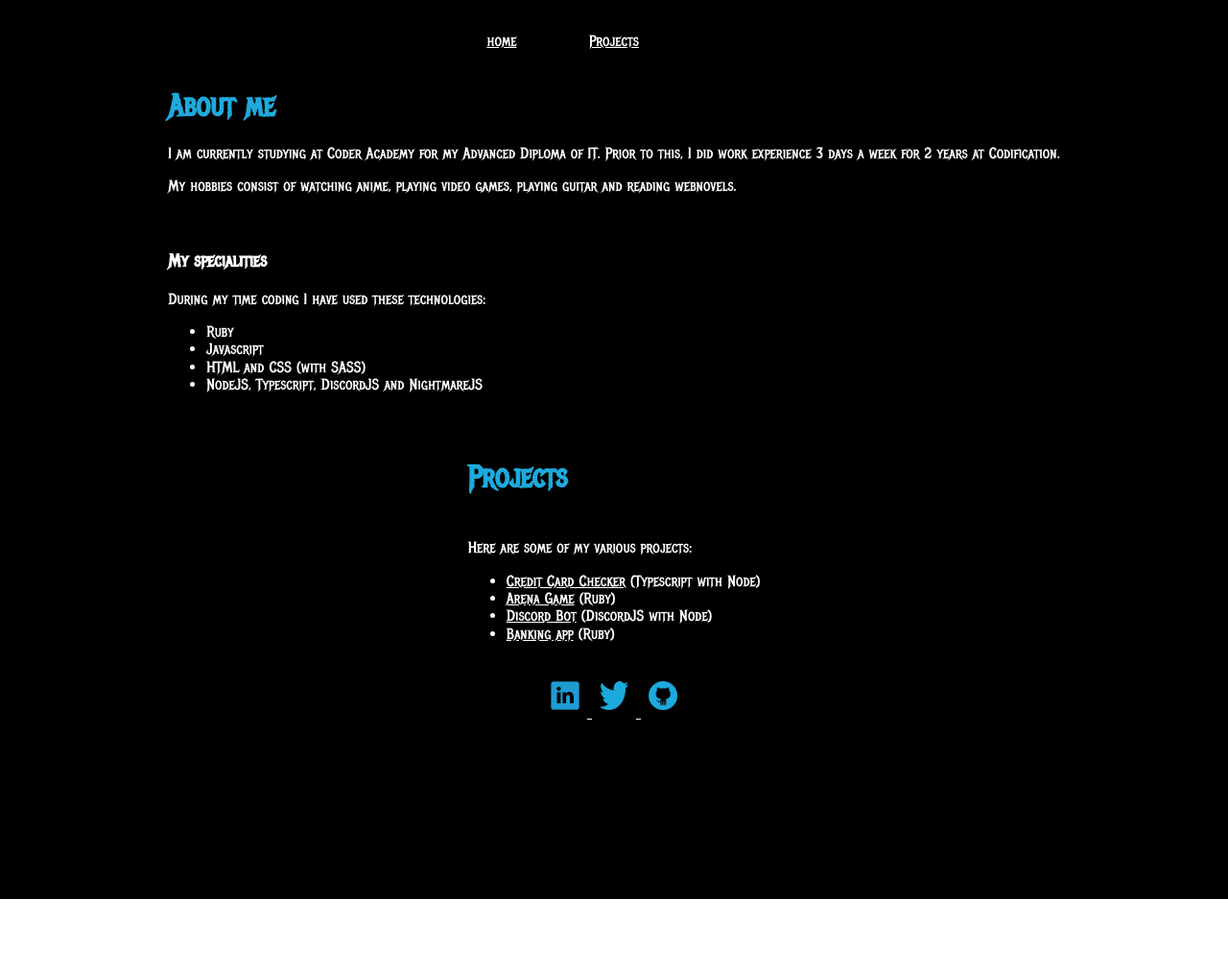
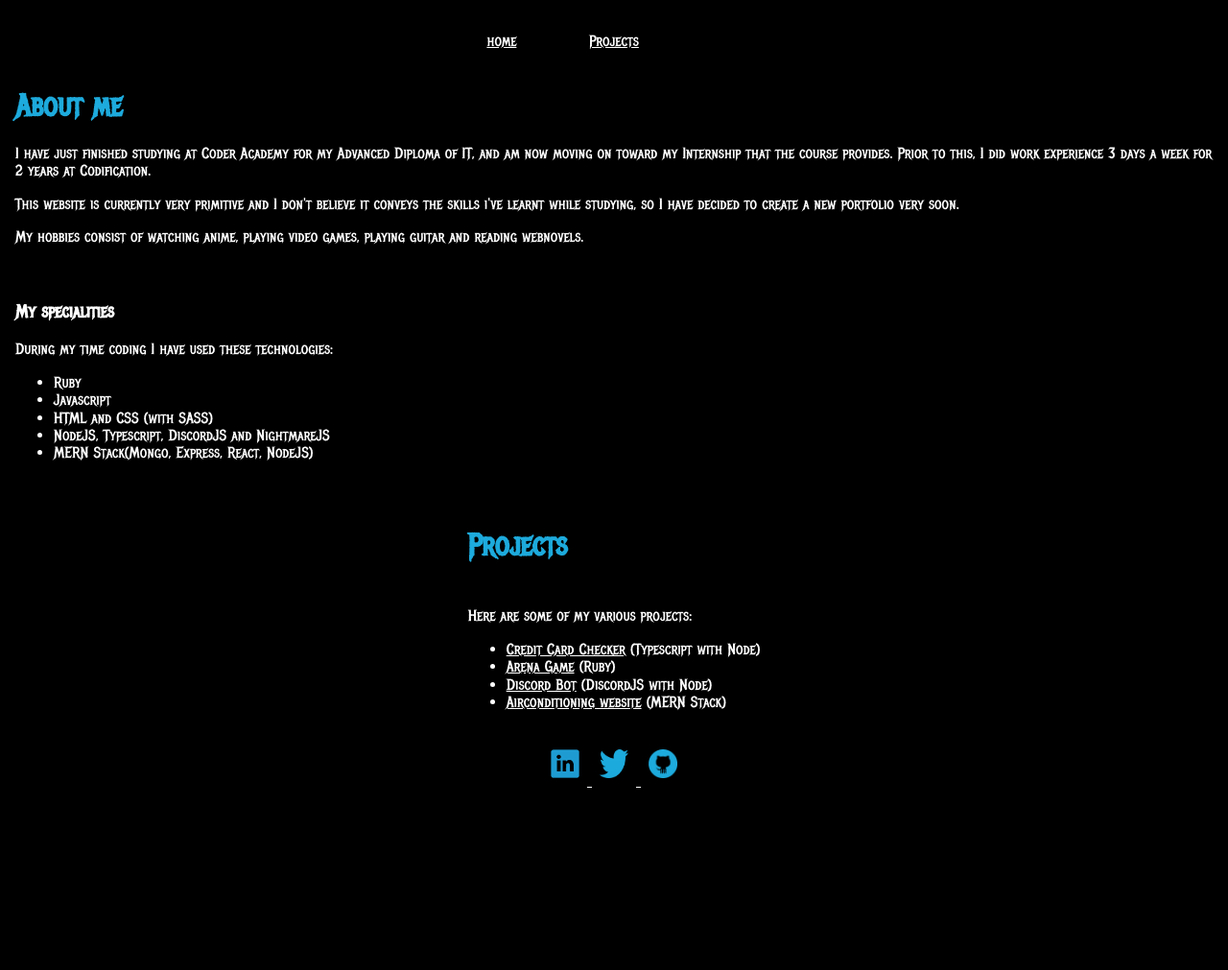
Before and after one commit to Goste64/goste64.github.io, a plain HTML site: page index.html in a window 1280 px wide. Shown: the whole page at 96% size. Before the commit the page ends 937 px from the top, so only its background shows below. Drawn offline with nearby package versions, Linux system fonts and the light colour scheme.

Commit message:
Updated website and fixed some small issues

```diff
--- a/index.html
+++ b/index.html
@@ -25,8 +25,12 @@
     				<section class="maintext" id="main-primary">
 					<h1>About me</h1>
 					<p>
-                        I am currently studying at Coder Academy for my Advanced Diploma of IT.
-                        Prior to this, I did work experience 3 days a week for 2 years at Codification.
+						I have just finished studying at Coder Academy for my Advanced Diploma of IT,
+						and am now moving on toward my Internship that the course provides.
+						Prior to this, I did work experience 3 days a week for 2 years at Codification.
+					</p>
+					<p>
+						This website is currently very primitive and I don't believe it conveys the skills i've learnt while studying, so I have decided to create a new portfolio very soon.
 					</p>
 					<p>
 						My hobbies consist of watching anime, playing video games, playing guitar and reading webnovels.
@@ -42,6 +46,7 @@
 						<li>Javascript</li>
 						<li>HTML and CSS (with SASS)</li>
 						<li>NodeJS, Typescript, DiscordJS and NightmareJS</li>
+						<li>MERN Stack(Mongo, Express, React, NodeJS)</li>
 					</ul>
 				</section>
 			</section>
@@ -56,16 +61,16 @@
 						<li><a href="https://github.com/Goste64/creditcard-checker">Credit Card Checker</a> (Typescript with Node)</li>
 						<li><a href="https://github.com/BoooTv/ruby-arena-game">Arena Game</a> (Ruby)</li>
 						<li><a href="https://github.com/Goste64/gosteBOT">Discord Bot</a> (DiscordJS with Node)</li>
-						<li><a href="https://css-tricks.com/snippets/css/a-guide-to-flexbox/">Banking app</a> (Ruby)</li>
+						<li><a href="https://clever-edison-7c0551.netlify.com/">Airconditioning website</a> (MERN Stack)</li>
 					</ul>
 				</section>
 			</section>
 
 			<footer id="footer">
-				<a id="linkedin" href="">
+				<a id="linkedin" href="https://www.linkedin.com/in/aidan-hamilton-a9634a170/">
                     <img src="../docs/images/linkedin_96.png" alt="linked in"/>
             </a>
-				<a id="twitter" href="https://twitter.com/AutismLordGoste">
+				<a id="twitter" href="https://twitter.com/">
                     <img src="../docs/images/twitter_100.png" alt="twitter"/>
                 </a>
                 <a id="github" href="https://github.com/Goste64">
--- a/src/styles/partials/_page.scss
+++ b/src/styles/partials/_page.scss
@@ -1,5 +1,10 @@
 nav {
 	@include space();
+}
+
+html, body {
+	margin: 0;
+	height: 100%;
 }
 
 #main-nav {
```
Also changed, not shown: src/styles/styles.css, 1 other file.
